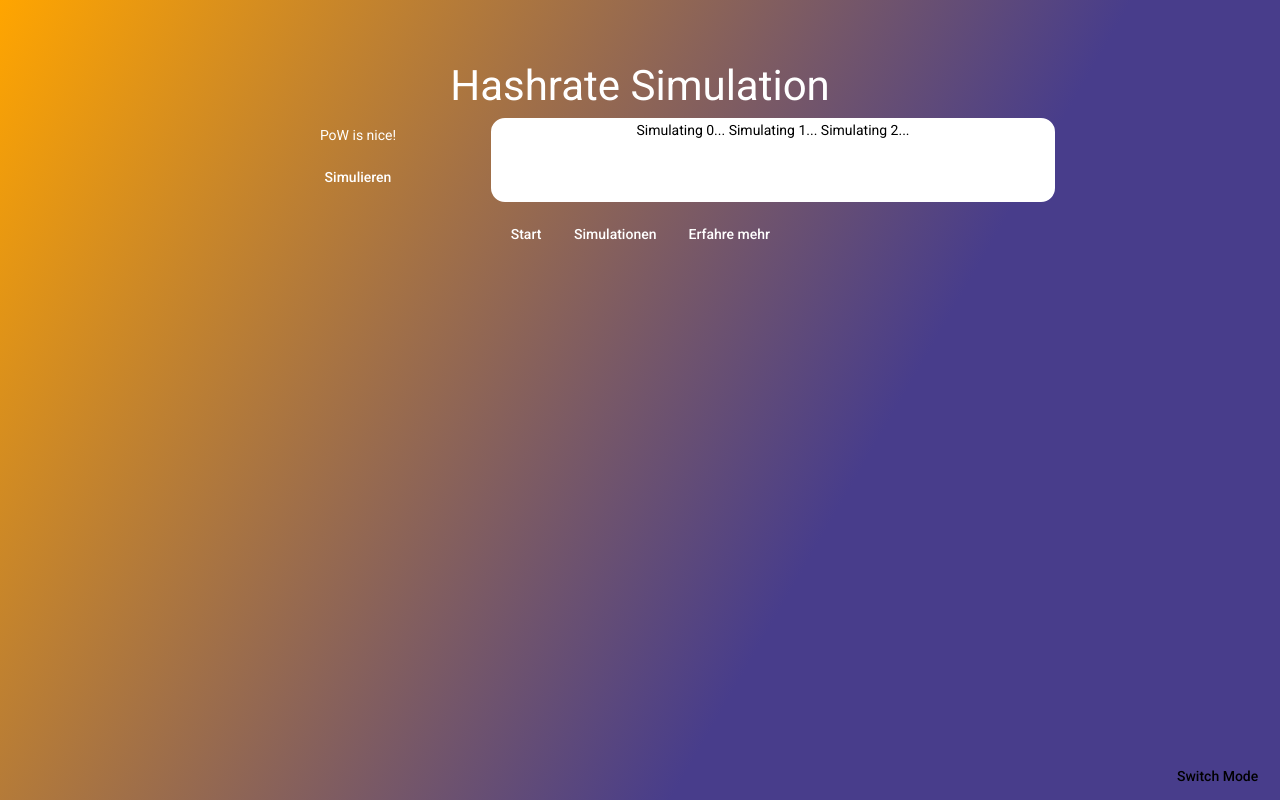
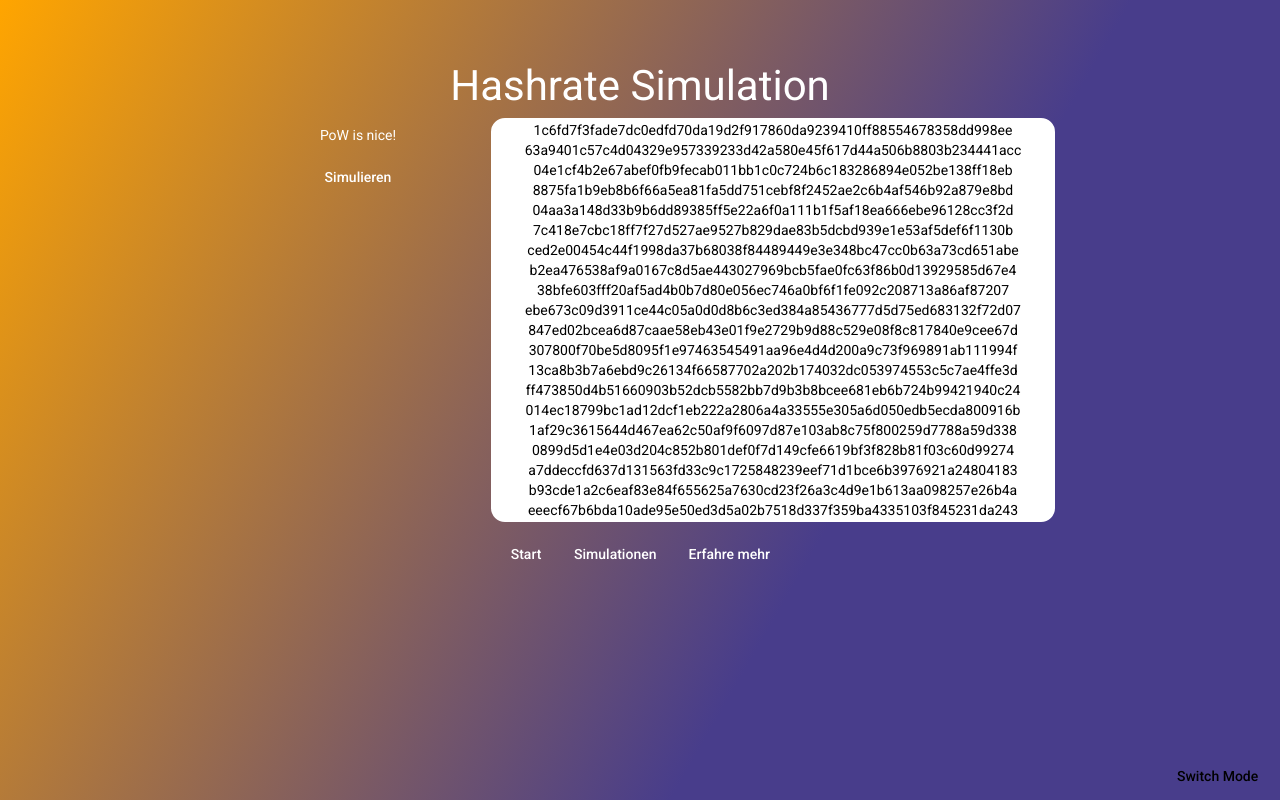
Before and after one commit to MyKaez/btc-playground, an Angular app: page /simple-pow in a window 1280 px wide. Both pictures are taken after a click on the button "Simulieren". Built offline with nearby package versions, Linux system fonts and the light colour scheme.

Commit message:
started to implement simple pow

```diff
--- a/src/app/simple-view/pow/pow.component.html
+++ b/src/app/simple-view/pow/pow.component.html
@@ -9,7 +9,7 @@
             </div>
         </div>
         <div class="simulation">
-            {{simText}}
+            <span *ngFor="let hash of hashes">{{hash}}<br /></span>
         </div>
     </div>
     <div class="buttons">
--- a/src/app/simple-view/pow/pow.component.ts
+++ b/src/app/simple-view/pow/pow.component.ts
@@ -1,5 +1,6 @@
 import { Component } from '@angular/core';
 import { delay } from 'src/app/shared/delay';
+import { createBlockId } from 'src/app/simulators/helpers/block';
 import { SimpleViewComponent } from '../simple-view.component';
 
 @Component({
@@ -10,6 +11,7 @@ import { SimpleViewComponent } from '../simple-view.component';
 export class PowComponent {
 
   public simText: string = '';
+  public hashes: string[] = []
 
   switchMode(): void {
     SimpleViewComponent.app!.switchMode();
@@ -21,9 +23,9 @@ export class PowComponent {
 
   async simulate() {
     this.simText = '';
-    for (let i = 0; i < 150; i++) {
-      this.simText += 'Simulating ' + i + '... ';
-      await delay(1000);
+    for (let i = 0; i < 20; i++) {
+      this.hashes.push(createBlockId());
+      await delay(100);
     }
   }
 }
```
